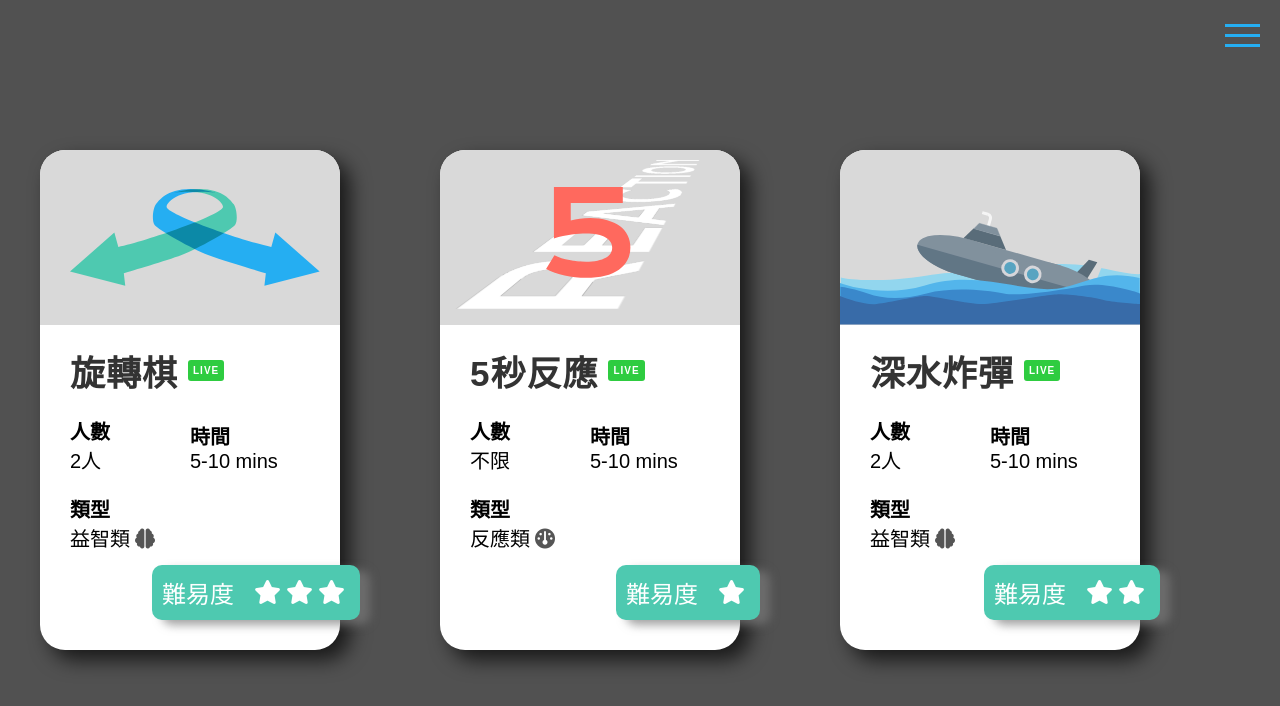
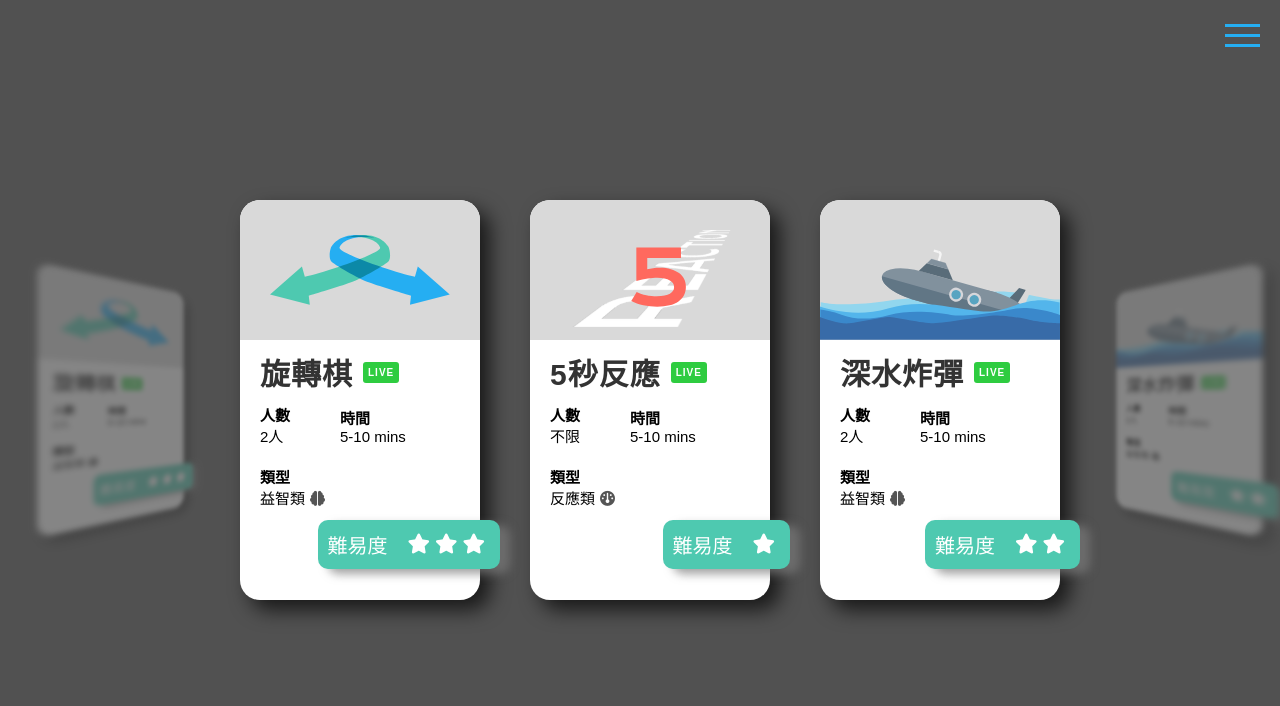
Before and after one commit to tidaohuang/react-game, a React (Vite) app: page /react-game/5seconds in a window 1280 px wide. Shown: the top 706 px of the page. Built offline with nearby package versions, Linux system fonts and the light colour scheme.

Commit message:
update home page UI style

```diff
--- a/src/App.tsx
+++ b/src/App.tsx
@@ -9,6 +9,7 @@ import { PAGE } from "./stores/NavBarStore";
 import RotateGame from "./games/RotateGame/RotateGame";
 import FiveSecondsGame from "./games/FiveSecondsGame/FiveSecondsGame";
 import BombGame from "./games/BombGame/BombGame";
+import HomePageTest from "./components/HomePageTest";
 
 function App() {
 	const parsed = queryString.parse(window.location.search);
@@ -23,6 +24,8 @@ function App() {
 		content.push(<FiveSecondsGame key={PAGE.FiveSeconds} />)
 	} else if (game === PAGE.Bomb) {
 		content.push(<BombGame key={PAGE.Bomb} />)
+	}  else if (game === PAGE.Test) {
+		content.push(<HomePageTest key={PAGE.Test} />)
 	} else {
 		content.push(<HomePage key={PAGE.Home} />)
 	}
--- a/src/components/HomePage.tsx
+++ b/src/components/HomePage.tsx
@@ -11,6 +11,48 @@ export default function HomePage() {
         <div className="container home">
 
             <div className="game-card-wrapper">
+
+                <div className="game-card blur-left" onClick={() => window.location.href = navbarStore.getUrl(PAGE.Rotate)}>
+                    <div className="game-card-top">
+                        <img src="rotate-game-logo.svg" className="game-card-logo" />
+                    </div>
+                    <div className="game-card-bottom">
+                        <div className="game-title">
+                            旋轉棋
+                            <div className="tag green">
+                                Live
+                            </div>
+                        </div>
+
+                        <div className="game-card-meta">
+                            <div className="meta">人數</div>
+                            <div className="meta-value">2人</div>
+                        </div>
+                        <div className="game-card-meta">
+                            <div className="meta">時間</div>
+                            <div className="meta-value">5-10 mins</div>
+                        </div>
+                        <div className="game-card-meta">
+                            <div className="meta">類型</div>
+                            <div className="meta-value">
+                                益智類
+                                <i className="fa fa-brain"></i>
+                            </div>
+                        </div>
+
+
+                        <div className="game-rate">
+                            <div className="game-complexity">難易度</div>
+                            <div className="stars">
+                                <i className="fa-solid fa-star"></i>
+                                <i className="fa-solid fa-star"></i>
+                                <i className="fa-solid fa-star"></i>
+                            </div>
+                        </div>
+
+                    </div>
+                </div>
+
                 <div className="game-card" onClick={() => window.location.href = navbarStore.getUrl(PAGE.Rotate)}>
                     <div className="game-card-top">
                         <img src="rotate-game-logo.svg" className="game-card-logo" />
@@ -51,6 +93,7 @@ export default function HomePage() {
 
                     </div>
                 </div>
+
                 <div className="game-card" onClick={() => window.location.href = navbarStore.getUrl(PAGE.FiveSeconds)}>
                     <div className="game-card-top">
                         <img src="five-seconds-game-logo.svg" className="game-card-logo five-seconds" />
@@ -89,7 +132,48 @@ export default function HomePage() {
 
                     </div>
                 </div>
+
                 <div className="game-card" onClick={() => window.location.href = navbarStore.getUrl(PAGE.Bomb)}>
+                    <div className="game-card-top">
+                        <img src="bomb-game-logo.svg" className="game-card-logo bomb-logo" />
+                    </div>
+                    <div className="game-card-bottom">
+                        <div className="game-title">
+                            深水炸彈
+                            <div className="tag green">
+                                LIVE
+                            </div>
+                        </div>
+
+                        <div className="game-card-meta">
+                            <div className="meta">人數</div>
+                            <div className="meta-value">2人</div>
+                        </div>
+                        <div className="game-card-meta">
+                            <div className="meta">時間</div>
+                            <div className="meta-value">5-10 mins</div>
+                        </div>
+                        <div className="game-card-meta">
+                            <div className="meta">類型</div>
+                            <div className="meta-value">
+                                益智類
+                                <i className="fa fa-brain"></i>
+                            </div>
+                        </div>
+
+
+                        <div className="game-rate">
+                            <div className="game-complexity">難易度</div>
+                            <div className="stars">
+                                <i className="fa-solid fa-star"></i>
+                                <i className="fa-solid fa-star"></i>
+                            </div>
+                        </div>
+
+                    </div>
+                </div>
+
+                <div className="game-card blur-right" onClick={() => window.location.href = navbarStore.getUrl(PAGE.Bomb)}>
                     <div className="game-card-top bomb-card-top">
                         <img src="bomb-game-logo.svg" className="game-card-logo bomb-logo" />
                     </div>
--- a/src/styles/style-5seconds.css
+++ b/src/styles/style-5seconds.css
@@ -1,7 +1,5 @@
 .game-card-logo.five-seconds {
-    position: absolute;
-    top: 1rem;
-    left: 1rem;
+    width: 90%;
 }
 
 
--- a/src/styles/style-bomb.css
+++ b/src/styles/style-bomb.css
@@ -2,11 +2,6 @@
     width: 2rem;
     height: 2rem;
     border-radius: 50%;
-}
-
-.bomb-card-top {
-    padding: 0;
-    position: relative;
 }
 
 .game-card-logo.bomb-logo {
--- a/src/styles/style-homepage.css
+++ b/src/styles/style-homepage.css
@@ -9,21 +9,28 @@
     flex-direction: row;
     justify-content: space-evenly;
     align-items: center;
+
+    /* border: 2px solid red; */
 }
 
 
 .game-card {
-    width: 30rem;
-    height: 50rem;
-    border-radius: 2.5rem;
+    width: 24rem;
+    height: 40rem;
+    border-radius: 2rem;
     box-shadow: 1rem 1rem 2rem rgba(0, 0, 0, 0.7);
     position: relative;
     background-color: #fff;
-    margin-right: 10rem;
+    margin-right: 5rem;
     cursor: pointer;
 
     text-decoration: none !important;
 }
+
+.game-card:last-child {
+    margin-right: 0;
+}
+
 
 .game-card:hover {
     transform: translateY(-5px) scale(1.005) translateZ(0);
@@ -31,33 +38,35 @@
 
 
 .game-card-top {
-    width: 100%;
+    /* width: 100%; */
+    width: 24rem;
     height: 35%;
     background: #D9D9D9;
     padding: 3rem;
-    border-radius: 2.5rem 2.5rem 0 0;
+    border-radius: 2rem 2rem 0 0;
 
     display: grid;
     place-items: center;
+
+    position: relative;
 }
 
-
-.game-card-top img {
-    width: 25rem;
+.game-card-logo {
+    width: 18rem;
 }
 
 .game-card-bottom {
     width: 100%;
-    padding: 2rem 3rem;
+    padding: 1rem 2rem;
 }
 
 .game-card-bottom .game-title {
-    font-size: 3.5rem;
+    font-size: 3rem;
     font-weight: 800;
     text-transform: uppercase;
     letter-spacing: 0.1rem;
     color: #333;
-    margin-bottom: 2rem;
+    margin-bottom: 1rem;
 
     display: flex;
     justify-content: flex-start;
@@ -90,11 +99,11 @@
 }
 
 .game-card-meta {
-    width: 12rem;
+    /* width: 12rem; */
+    width: 40%;
     margin-bottom: 2rem;
     display: inline-block;
-    font-size: 2rem;
-
+    font-size: 1.5rem;
 }
 
 .game-card-meta .meta {
@@ -114,13 +123,13 @@
 .game-rate {
 
     position: absolute;
-    top: 41.5rem;
+    top: 32rem;
     right: -2rem;
 
     background-color: var(--secondary);
 
     color: #fff;
-    font-size: 2.4rem;
+    font-size: 2rem;
     padding: 1rem;
     border-radius: 1rem;
 
@@ -139,3 +148,31 @@
 .stars i {
     margin-right: .5rem;
 }
+
+/* blur */
+
+.game-card:nth-child(4) {
+    margin-right: 0;
+}
+
+.container.home .game-card-wrapper{
+    overflow: hidden;
+    height: 100vh;
+}
+
+.game-card.blur-left {
+    transform: scale(0.6) perspective(16px) rotateY(1deg);
+    margin-right: 0;
+    filter: blur(.5rem);
+    opacity: 0.3;
+}
+
+.game-card.blur-right {
+    transform: scale(0.6) perspective(16px) rotateY(-1deg);
+    filter: blur(.5rem);
+    opacity: 0.3;
+}
+
+/* .game-card {
+    transition: all 0.5s;
+} */
```
